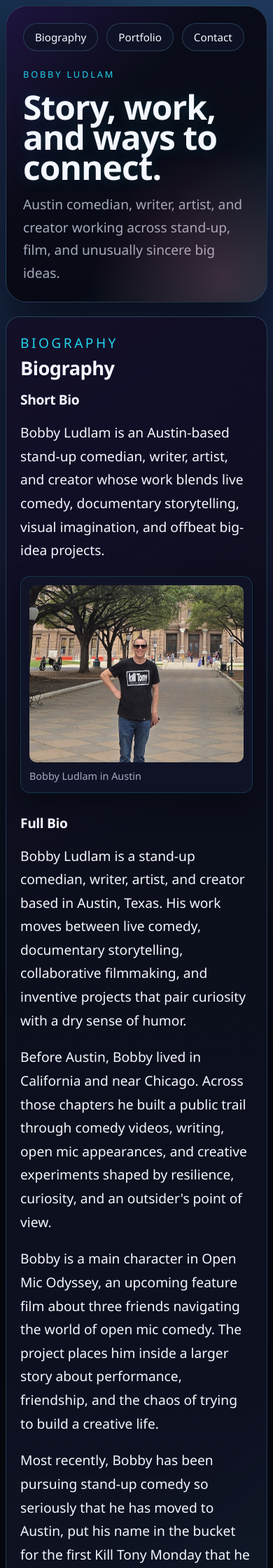
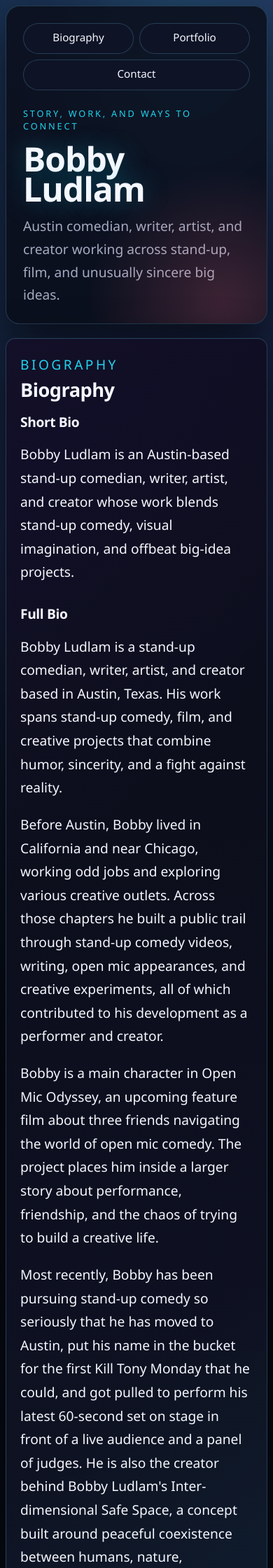
Before and after one commit to Zwitschi/bobbyludlam-website, a Flask app: page / in a window 390 px wide. Shown: the top 2240 px of the page at 70% size. Run offline with Flask 3, Linux system fonts and the light colour scheme.

Commit message:
feat: Revise biography content, update CSS styles, and enhance SEO metadata

```diff
--- a/app/content/biography.md
+++ b/app/content/biography.md
@@ -2,15 +2,13 @@
 
 ## Short Bio
 
-Bobby Ludlam is an Austin-based stand-up comedian, writer, artist, and creator whose work blends live comedy, documentary storytelling, visual imagination, and offbeat big-idea projects.
-
-![Bobby Ludlam in Austin](/static/images/bobby-ludlam-austin.jpg)
+Bobby Ludlam is an Austin-based stand-up comedian, writer, artist, and creator whose work blends stand-up comedy, visual imagination, and offbeat big-idea projects.
 
 ## Full Bio
 
-Bobby Ludlam is a stand-up comedian, writer, artist, and creator based in Austin, Texas. His work moves between live comedy, documentary storytelling, collaborative filmmaking, and inventive projects that pair curiosity with a dry sense of humor.
+Bobby Ludlam is a stand-up comedian, writer, artist, and creator based in Austin, Texas. His work spans stand-up comedy, film, and creative projects that combine humor, sincerity, and a fight against reality.
 
-Before Austin, Bobby lived in California and near Chicago. Across those chapters he built a public trail through comedy videos, writing, open mic appearances, and creative experiments shaped by resilience, curiosity, and an outsider's point of view.
+Before Austin, Bobby lived in California and near Chicago, working odd jobs and exploring various creative outlets. Across those chapters he built a public trail through stand-up comedy videos, writing, open mic appearances, and creative experiments, all of which contributed to his development as a performer and creator.
 
 Bobby is a main character in Open Mic Odyssey, an upcoming feature film about three friends navigating the world of open mic comedy. The project places him inside a larger story about performance, friendship, and the chaos of trying to build a creative life.
 
--- a/app/static/css/site.css
+++ b/app/static/css/site.css
@@ -16,6 +16,16 @@
   --radius-lg: 30px;
   --radius-md: 20px;
   --radius-sm: 14px;
+}
+
+*,
+*::before,
+*::after {
+  box-sizing: border-box;
+}
+
+html {
+  overflow-x: hidden;
 }
 
 body {
@@ -63,7 +73,9 @@ body::after {
   pointer-events: none;
   mix-blend-mode: screen;
   z-index: -1;
-  animation: drift 16s ease-in-out infinite alternate;
+  animation:
+    drift 16s ease-in-out infinite alternate,
+    pulse 10s ease-in-out infinite;
 }
 
 body::before {
@@ -89,9 +101,9 @@ body::after {
 }
 
 main {
-  width: min(1120px, calc(100% - 2rem));
-  margin: 0 auto;
+  margin: 0 0.5rem 0;
   padding: 1rem 0 3rem;
+  max-width: 100%;
 }
 
 a {
@@ -109,6 +121,12 @@ a:focus-visible {
   color: #fff;
 }
 
+a:focus-visible,
+button:focus-visible {
+  outline: 3px solid var(--accent-lime);
+  outline-offset: 3px;
+}
+
 .hero,
 .content-section,
 .site-footer {
@@ -124,13 +142,9 @@ a:focus-visible {
   display: grid;
   gap: 1rem;
   padding: clamp(1.5rem, 3.5vw, 3rem);
-  min-height: calc(100vh - 2rem);
+  min-height: 60vh;
   align-content: center;
   border-radius: var(--radius-lg);
-  background-image:
-    linear-gradient(135deg, rgba(124, 58, 237, 0.18), transparent 38%),
-    linear-gradient(315deg, rgba(34, 211, 238, 0.14), transparent 36%),
-    linear-gradient(180deg, rgba(10, 12, 24, 0.96), rgba(8, 10, 20, 0.88));
 }
 
 .hero::after {
@@ -170,7 +184,7 @@ a:focus-visible {
   background: linear-gradient(135deg, var(--accent), var(--accent-strong));
   border-color: transparent;
   color: #fff;
-  transform: translateY(-1px);
+  transform: translateY(-1px) scale(1.02);
   box-shadow:
     0 0 0 1px rgba(255, 255, 255, 0.08),
     0 0 18px rgba(34, 211, 238, 0.22);
@@ -199,6 +213,7 @@ h1 {
   line-height: 0.9;
   font-weight: 900;
   text-shadow: 0 0 20px rgba(34, 211, 238, 0.16);
+  animation: glow 4s ease-in-out infinite;
 }
 
 .intro {
@@ -224,10 +239,11 @@ h1 {
   max-width: 54rem;
   font-size: clamp(1.2rem, 1.8vw, 1.4rem);
   line-height: 1.75;
+  overflow-wrap: anywhere;
 }
 
 .content-figure {
-  margin: 1.25rem 0 0;
+  margin: 1.25rem 0 1.5rem;
   padding: 0.75rem;
   background: var(--surface-strong);
   border: 1px solid rgba(34, 211, 238, 0.18);
@@ -236,12 +252,13 @@ h1 {
 }
 
 .content-figure.compact {
-  margin-top: 0.75rem;
+  margin: 0.75rem 0 1.25rem;
 }
 
 .content-image {
   display: block;
   width: 100%;
+  max-width: 100%;
   height: auto;
   border-radius: calc(var(--radius-sm) - 4px);
   background:
@@ -332,6 +349,7 @@ h3 {
   margin: 1rem 0 0;
   padding-left: 1.15rem;
   line-height: 1.85;
+  overflow-wrap: anywhere;
 }
 
 .content-list.compact {
@@ -346,6 +364,7 @@ h3 {
   margin: 1.25rem 0 0;
   padding-left: 1.15rem;
   line-height: 1.85;
+  overflow-wrap: anywhere;
 }
 
 .site-footer {
@@ -370,16 +389,33 @@ h3 {
 
 @media (max-width: 720px) {
   main {
-    width: min(100% - 1rem, 1120px);
-    padding-top: 0.5rem;
+    width: 100%;
+    padding: 0.5rem 0.5rem 3rem;
+    margin: 0;
   }
 
   .hero {
     min-height: auto;
+    border-radius: var(--radius-md);
+  }
+
+  .section-nav {
+    gap: 0.5rem;
+  }
+
+  .section-nav a {
+    flex: 1 1 8rem;
+    min-height: 44px;
+    text-align: center;
   }
 
   .portfolio-grid {
     grid-template-columns: 1fr;
+  }
+
+  .content-section,
+  .site-footer {
+    border-radius: var(--radius-sm);
   }
 }
 
@@ -402,3 +438,22 @@ h3 {
     transform: translate3d(2.5rem, 1.5rem, 0) scale(1.08);
   }
 }
+
+@keyframes pulse {
+  0% {
+    opacity: 0.5;
+  }
+  100% {
+    opacity: 0.7;
+  }
+}
+
+@keyframes glow {
+  0%,
+  100% {
+    text-shadow: 0 0 20px rgba(34, 211, 238, 0.16);
+  }
+  50% {
+    text-shadow: 0 0 40px rgba(34, 211, 238, 0.4);
+  }
+}
--- a/app/templates/index.html
+++ b/app/templates/index.html
@@ -19,6 +19,23 @@
     />
     <meta property="og:type" content="website" />
     <meta property="og:site_name" content="Bobby Ludlam" />
+    <meta property="og:image" content="{{ url_for('static', filename='images/bobby-ludlam-austin-1.jpg', _external=True) }}" />
+    <meta name="twitter:card" content="summary_large_image" />
+    <meta name="twitter:title" content="Bobby Ludlam | Austin Comedian, Writer & Artist" />
+    <meta name="twitter:description" content="Bobby Ludlam is an Austin comedian, writer, artist, and creator working across stand-up, film, and creative projects." />
+    <meta name="twitter:image" content="{{ url_for('static', filename='images/bobby-ludlam-austin-1.jpg', _external=True) }}" />
+    <script type="application/ld+json">
+    {
+      "@context": "https://schema.org",
+      "@type": "Person",
+      "name": "Bobby Ludlam",
+      "description": "Bobby Ludlam is an Austin comedian, writer, artist, and creator working across stand-up, film, and creative projects.",
+      "image": "{{ url_for('static', filename='images/bobby-ludlam-austin-1.jpg', _external=True) }}",
+      "sameAs": [
+        "https://www.instagram.com/bobby_something/"
+      ]
+    }
+    </script>
     <link
       rel="stylesheet"
       href="{{ url_for('static', filename='css/site.css') }}"
@@ -31,7 +48,7 @@
           {%- if segment["type"] == "text" -%}
             {{ segment["text"] }}
           {%- elif segment["type"] == "link" -%}
-            <a href="{{ segment["url"] }}">{{ segment["text"] }}</a>
+            <a href="{{ segment["url"] }}"{% if "http" in segment["url"] %} target="_blank" rel="noopener noreferrer"{% endif %}>{{ segment["text"] }}</a>
           {%- endif -%}
         {%- endfor -%}
       {%- endmacro %}
@@ -42,12 +59,9 @@
           <a href="#portfolio">Portfolio</a>
           <a href="#contact">Contact</a>
         </nav>
-        <p class="eyebrow">Bobby Ludlam</p>
-        <h1>Story, work, and ways to connect.</h1>
-        <p class="intro">
-          Austin comedian, writer, artist, and creator working across stand-up,
-          film, and unusually sincere big ideas.
-        </p>
+        <p class="eyebrow">Story, work, and ways to connect</p>
+        <h1>Bobby Ludlam</h1>
+        <p class="intro">Austin comedian, writer, artist, and creator working across stand-up, film, and unusually sincere big ideas.</p>
       </header>
 
       <section class="content-section" id="biography">
--- a/build_static_site.py
+++ b/build_static_site.py
@@ -14,7 +14,7 @@ def _relativize_static_urls(html: str) -> str:
 def generate_static_site(
     output_dir: Path | str = "docs",
     *,
-    site_url: str = "http://localhost",
+    site_url: str = "https://bobbyludlam.com",
     clean: bool = True,
 ) -> Path:
     output_path = Path(output_dir)
@@ -60,7 +60,7 @@ def main() -> None:
     )
     parser.add_argument(
         "--site-url",
-        default="http://localhost",
+        default="https://bobbyludlam.com",
         help="Base URL used when rendering sitemap.xml.",
     )
     parser.add_argument(
```
Also changed, not shown: tests/test_app.py (+4 -3 lines), tests/test_static_site_generator.py (+4 -3 lines), app/static/images/bobby-ludlam-austin.jpg (deleted).
